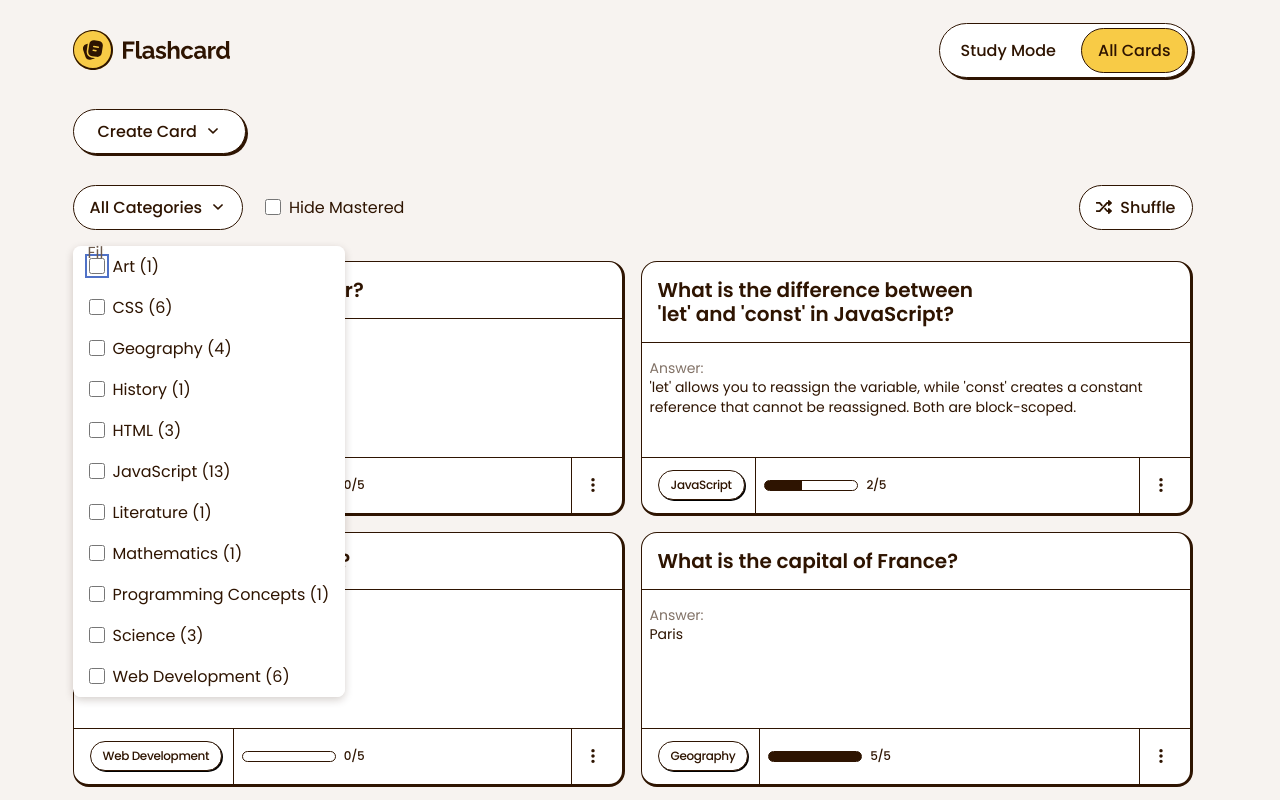
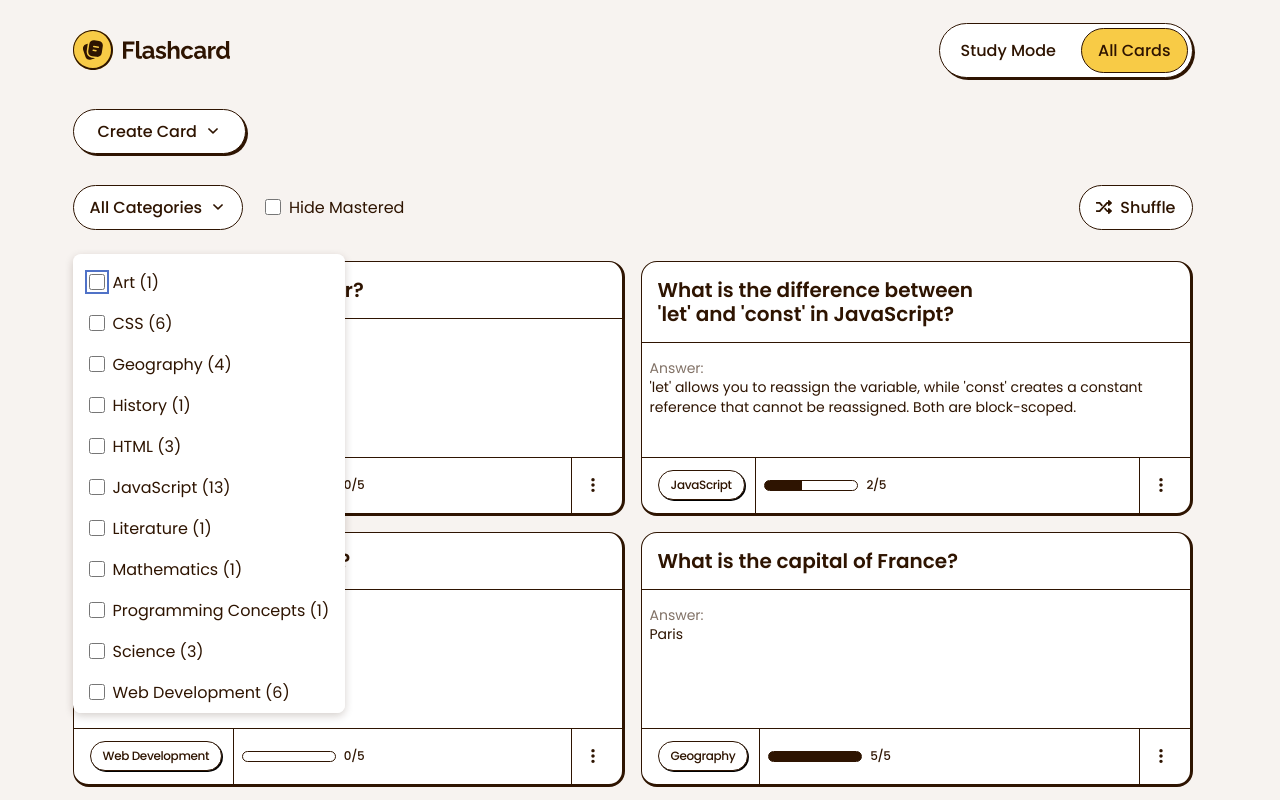
Before and after one commit to jkaps9/flashcard-app, a React (Vite) app: page / in a window 1280 px wide. Both pictures are taken after a click on the button "All Categories". Shown: the top 800 px of the page. Built offline with nearby package versions, Linux system fonts and the light colour scheme.

Commit message:
fix: wrap legend content in a span for accessibility

```diff
--- a/src/components/DropdownList.jsx
+++ b/src/components/DropdownList.jsx
@@ -81,7 +81,9 @@ export default function DropdownList({
       </button>
       {isOpen && (
         <fieldset ref={menuRef} className={styles.dropdownList}>
-          <legend className="sr-only">Filter by category</legend>
+          <legend>
+            <span className="sr-only">Filter by category</span>
+          </legend>
           {listItems.map((category, index) => (
             <div key={category.name}>
               <input
```
